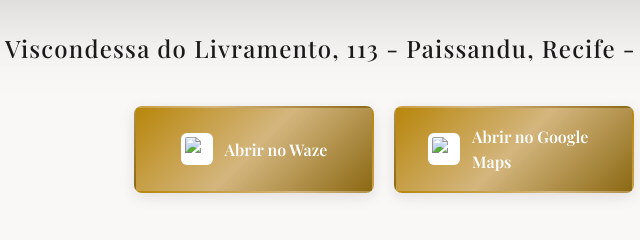
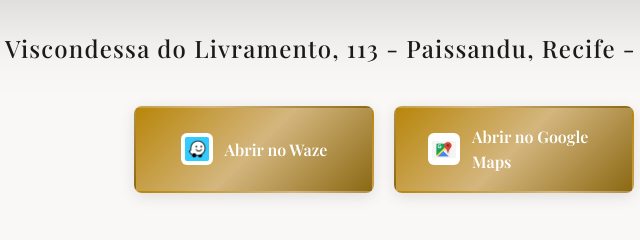
Before and after one commit to Raimago/Site-RCB, a website: page Site_Novo/index.html in a window 1280 px wide. Shown: the part 5580-5820 px from the top of the page, 256-896 px from the left. Drawn offline with nearby package versions, Linux system fonts and the light colour scheme.

Commit message:
Fix: renomear logos Waze e Google Maps removendo espaços nos nomes dos arquivos

```diff
--- a/Site_Novo/index.html
+++ b/Site_Novo/index.html
@@ -41,7 +41,7 @@
     <link href="https://unpkg.com/aos@2.3.1/dist/aos.css" rel="stylesheet">
 
     <!-- Main Stylesheet -->
-    <link rel="stylesheet" href="css/style.css?v=20260123v3">
+    <link rel="stylesheet" href="css/style.css?v=20260123v5">
 </head>
 
 <body>
@@ -432,12 +432,12 @@
             <div class="location-navigation-buttons" data-aos="fade-up" data-aos-delay="400">
                 <a href="https://waze.com/ul?ll=-8.0642,-34.8988&navigate=yes&zoom=17" target="_blank"
                     rel="noopener noreferrer" class="btn-navigation btn-waze" aria-label="Abrir rota no Waze">
-                    <img src="assets/images/logo wase.jpeg" alt="Waze" class="btn-navigation-logo">
+                    <img src="assets/images/logo-waze.jpeg" alt="Waze" class="btn-navigation-logo">
                     <span>Abrir no Waze</span>
                 </a>
                 <a href="https://www.google.com/maps/dir/?api=1&destination=-8.0642,-34.8988" target="_blank"
                     rel="noopener noreferrer" class="btn-navigation btn-gmaps" aria-label="Abrir rota no Google Maps">
-                    <img src="assets/images/logo google maps.jpeg" alt="Google Maps" class="btn-navigation-logo">
+                    <img src="assets/images/logo-google-maps.jpeg" alt="Google Maps" class="btn-navigation-logo">
                     <span>Abrir no Google Maps</span>
                 </a>
             </div>
```
Also changed, not shown: Site_Novo/assets/images/logo-google-maps.jpeg (added), Site_Novo/assets/images/logo-waze.jpeg (added).
